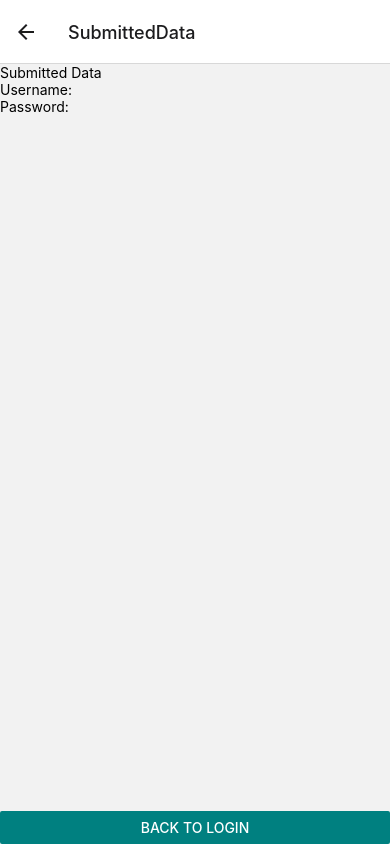
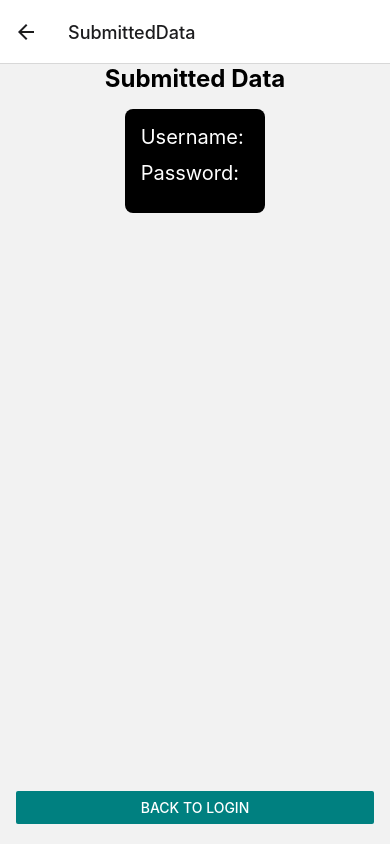
Before and after one commit to sai-rishith/ReactNative-Task02, a React Native app in the folder NewProject/: screen / in a window 390 px wide. Both pictures are taken after a click on the button "LOGIN". Built offline with nearby package versions, Linux system fonts and the light colour scheme.

Commit message:
flatlist changes
added some styles to the flatlist

```diff
--- a/NewProject/components/SubmittedDataScreen.js
+++ b/NewProject/components/SubmittedDataScreen.js
@@ -1,3 +1,4 @@
+// use the below code
 
 import React from "react";
 import { View, Text, FlatList, StyleSheet, Button } from "react-native";
@@ -22,11 +23,13 @@ const SubmittedDataScreen = ({ navigation, route }) => {
           </View>
         )}
       />
+       <View style={styles.buttonContainer}>
         <Button
           title="Back to Login"
           onPress={handleBackToLogin}
           color="#008080"
         />
+      </View>
     </View>
   );
 };
@@ -35,12 +38,116 @@ const styles = StyleSheet.create({
   container: {
     flex: 1,
     justifyContent: "center",
+    alignItems: "center",
+    paddingHorizontal: 16,
   },
-    scrollContainer: {
-      flexGrow: 1,
-      justifyContent: "center",
+  buttonContainer: {
+    width: "100%",
+    marginTop: 16,
+    marginBottom:20,
+    justifyContent: "flex-start",
   },
-
+  title: {
+    fontSize: 24,
+    fontWeight: "bold",
+    marginBottom: 16,
+  },
+  itemContainer: {
+    backgroundColor: "#000",
+    borderRadius: 8,
+    padding: 16,
+    marginBottom: 8,
+  },
+  itemText: {
+    fontSize: 20,
+    color:'#fff',
+    marginBottom: 12,
+  },
 });
 
 export default SubmittedDataScreen;
+
+
+
+// import React, { useEffect, useState } from "react";
+// import { View, Text, FlatList, StyleSheet, Button } from "react-native";
+// import AsyncStorage from "@react-native-async-storage/async-storage";
+
+// const SubmittedDataScreen = ({ navigation }) => {
+//   const [storedData, setStoredData] = useState([]);
+
+//   useEffect(() => {
+//     const retrieveData = async () => {
+//       try {
+//         const data = await AsyncStorage.getItem("submittedData");
+//         if (data) {
+//           setStoredData(JSON.parse(data));
+//         }
+//       } catch (error) {
+//         console.log("Error retrieving data:", error);
+//       }
+//     };
+
+//     retrieveData();
+//   }, []);
+
+//   const handleBackToLogin = () => {
+//     navigation.goBack();
+//   };
+
+//   return (
+//     <View style={styles.container}>
+//       <Text style={styles.title}>Submitted Data</Text>
+//       <FlatList
+//         data={storedData}
+//         keyExtractor={(item, index) => index.toString()}
+//         renderItem={({ item }) => (
+//           <View style={styles.itemContainer}>
+//             <Text style={styles.itemText}>Username: {item.username}</Text>
+//             <Text style={styles.itemText}>Password: {item.password}</Text>
+//           </View>
+//         )}
+//       />
+//       <View style={styles.buttonContainer}>
+//         <Button
+//           title="Back to Login"
+//           onPress={handleBackToLogin}
+//           color="#008080"
+//         />
+//       </View>
+//     </View>
+//   );
+// };
+
+// const styles = StyleSheet.create({
+//   container: {
+//     flex: 1,
+//     justifyContent: "center",
+//     alignItems: "center",
+//     paddingHorizontal: 16,
+//   },
+//   buttonContainer: {
+//     width: "100%",
+//     marginTop: 16,
+//     marginBottom: 20,
+//     justifyContent: "flex-start",
+//   },
+//   title: {
+//     fontSize: 24,
+//     fontWeight: "bold",
+//     marginBottom: 16,
+//   },
+//   itemContainer: {
+//     backgroundColor: "#000",
+//     borderRadius: 8,
+//     padding: 16,
+//     marginBottom: 8,
+//   },
+//   itemText: {
+//     fontSize: 20,
+//     color: "#fff",
+//     marginBottom: 12,
+//   },
+// });
+
+// export default SubmittedDataScreen;
--- a/NewProject/package.json
+++ b/NewProject/package.json
@@ -9,10 +9,12 @@
     "web": "expo start --web"
   },
   "dependencies": {
+    "@react-native-async-storage/async-storage": "^1.18.2",
     "@react-native-community/masked-view": "^0.1.11",
     "@react-navigation/native": "^6.1.6",
     "@react-navigation/stack": "^6.3.16",
     "expo": "~48.0.18",
+    "expo-secure-store": "~12.1.1",
     "expo-status-bar": "~1.4.4",
     "react": "18.2.0",
     "react-native": "0.71.8",
```
Also changed, not shown: 1 other file (tests, documents, lock files or other folders). Lines whose indentation alone changed are shown as unchanged.
